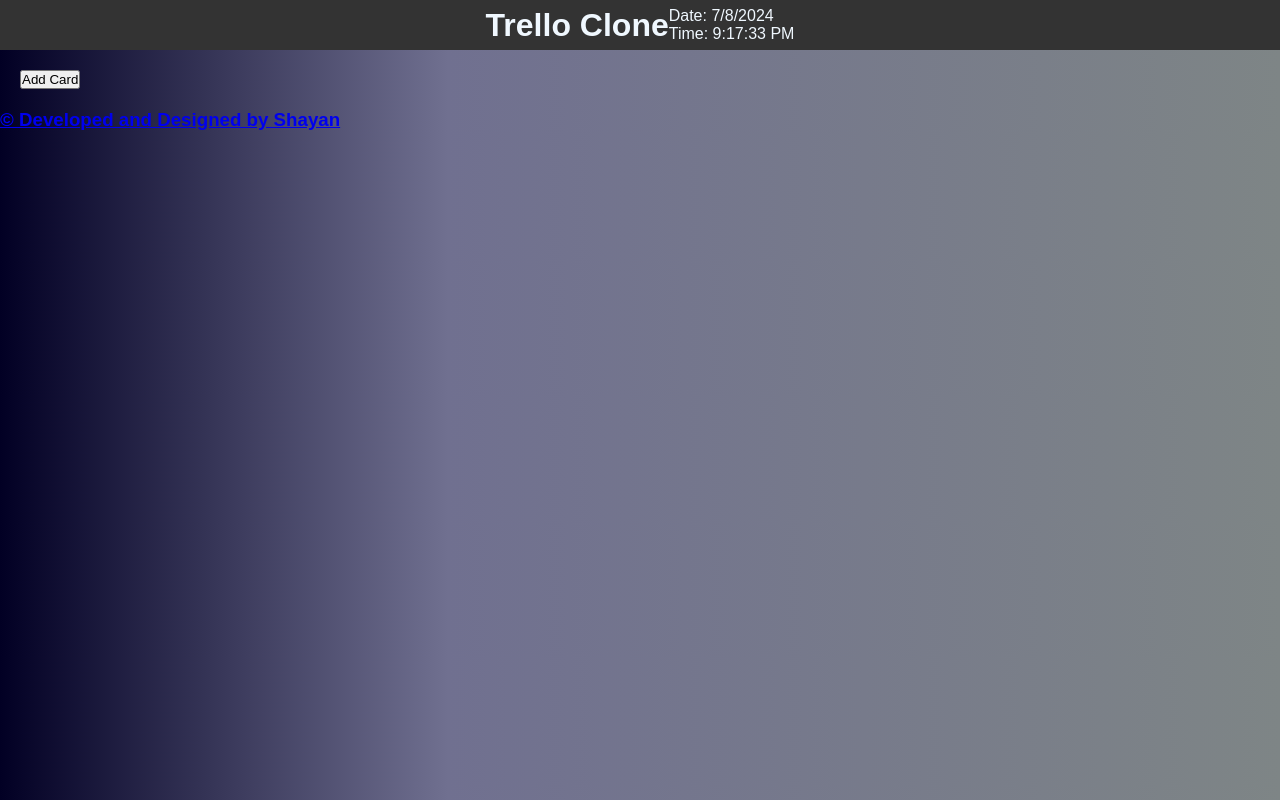
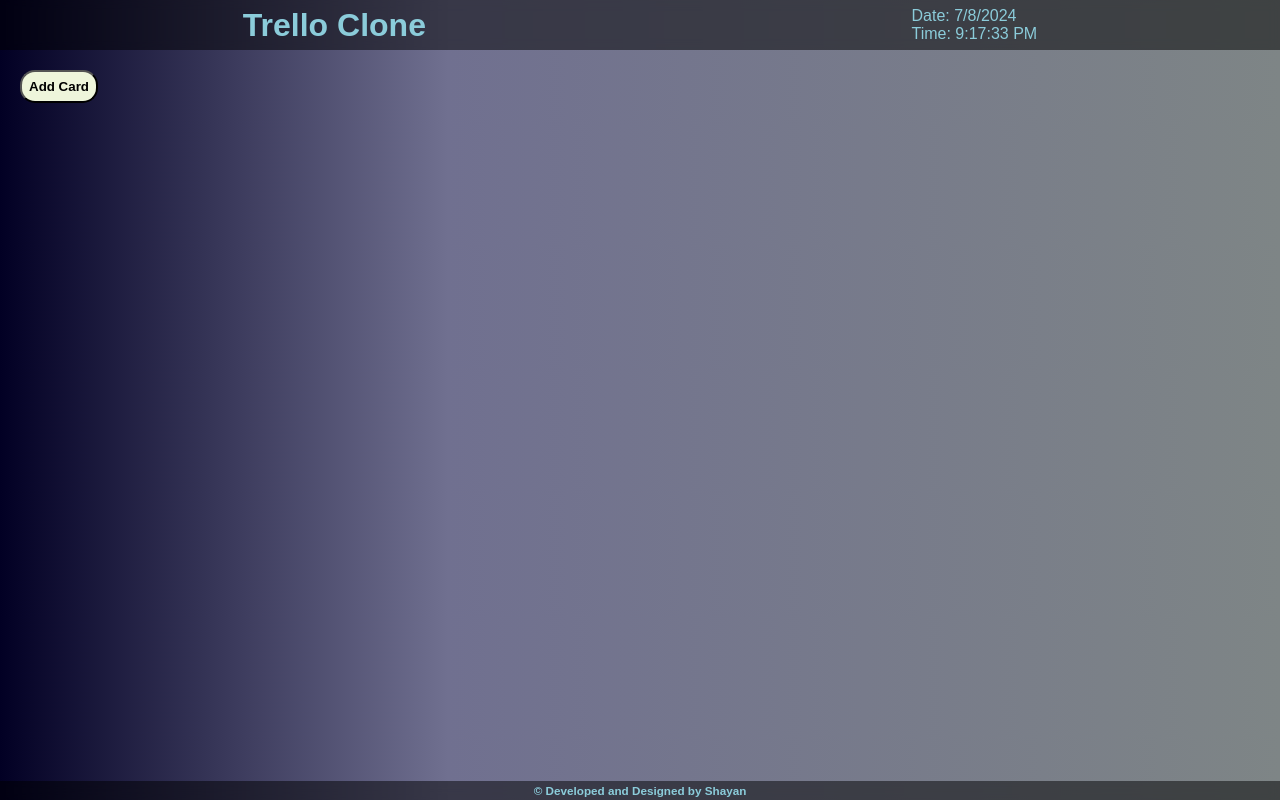
Before and after one commit to shayan-babar/Trello-Clone, a plain HTML site: page index.html in a window 1280 px wide. Drawn offline with Linux system fonts and the light colour scheme.

Commit message:
trello clone

```diff
--- a/style.css
+++ b/style.css
@@ -10,40 +10,53 @@ body {
 }
 
 header {
-    background-color: #333333;
-    color: aliceblue;
+    background-color: rgba(0, 0, 0, 0.5);
+    backdrop-filter: blur(5px);
+    color: rgb(139, 204, 218);
     display: flex;
-    justify-content: center;
+    justify-content: space-around;
     align-items: center;
     height: 50px;
 }
 
+#date {
+
+    color: rgb(139, 204, 218);
+}
+
+#time {
+    color:rgb(139, 204, 218);
+}
+
 main {
     display: flex;
+    align-items: start;
     gap: 10px;
     overflow-x: auto;
     padding: 20px;
 }
 
 .column {
-    border: 2px solid#333333;
+    border: 2px solid rgb(79, 99, 103);
+    ;
     min-height: 300px;
     min-width: 300px;
+    border-radius: 12px;
     padding: 15px;
-    border-radius: 10px;
     display: flex;
     flex-direction: column;
     gap: 20px;
 }
 
 .column>h3 {
+    color: rgb(139, 204, 218);
     font-size: 24px;
     text-align: center;
 }
 
 .column>p {
     padding: 8px;
-    background-color: antiquewhite;
+    background-color: #ffffff;
     text-align: center;
 }
 
@@ -51,3 +64,33 @@ main {
     padding: 10px;
     width: 100%;
 }
+
+
+button {
+    padding: 7px;
+    color: rgb(0, 0, 0);
+    font-weight: 700;
+    background-color: rgb(238, 245, 219);
+    border-radius: 15px;
+}
+
+footer {
+    background-color: rgba(0, 0, 0, 0.5);
+    backdrop-filter: blur(5px);
+    color: #fff;
+    padding: 3px;
+    text-align: center;
+    position: fixed;
+    bottom: 0;
+    width: 100%;
+}
+
+footer a {
+    text-decoration: none;
+    font-size: 10px;
+    color: rgb(139, 204, 218);
+}
+
+.footer-content a:hover {
+    text-decoration: underline #ffffff;
+}
```
